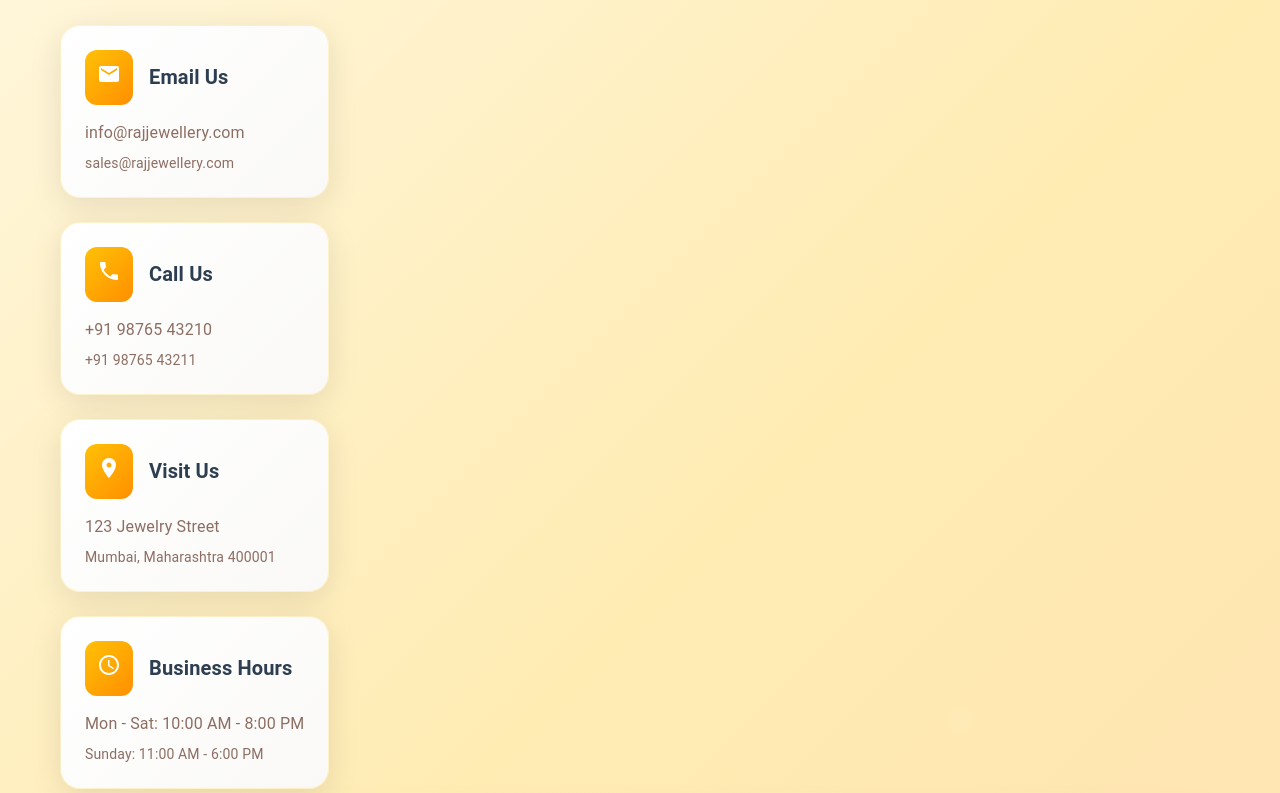
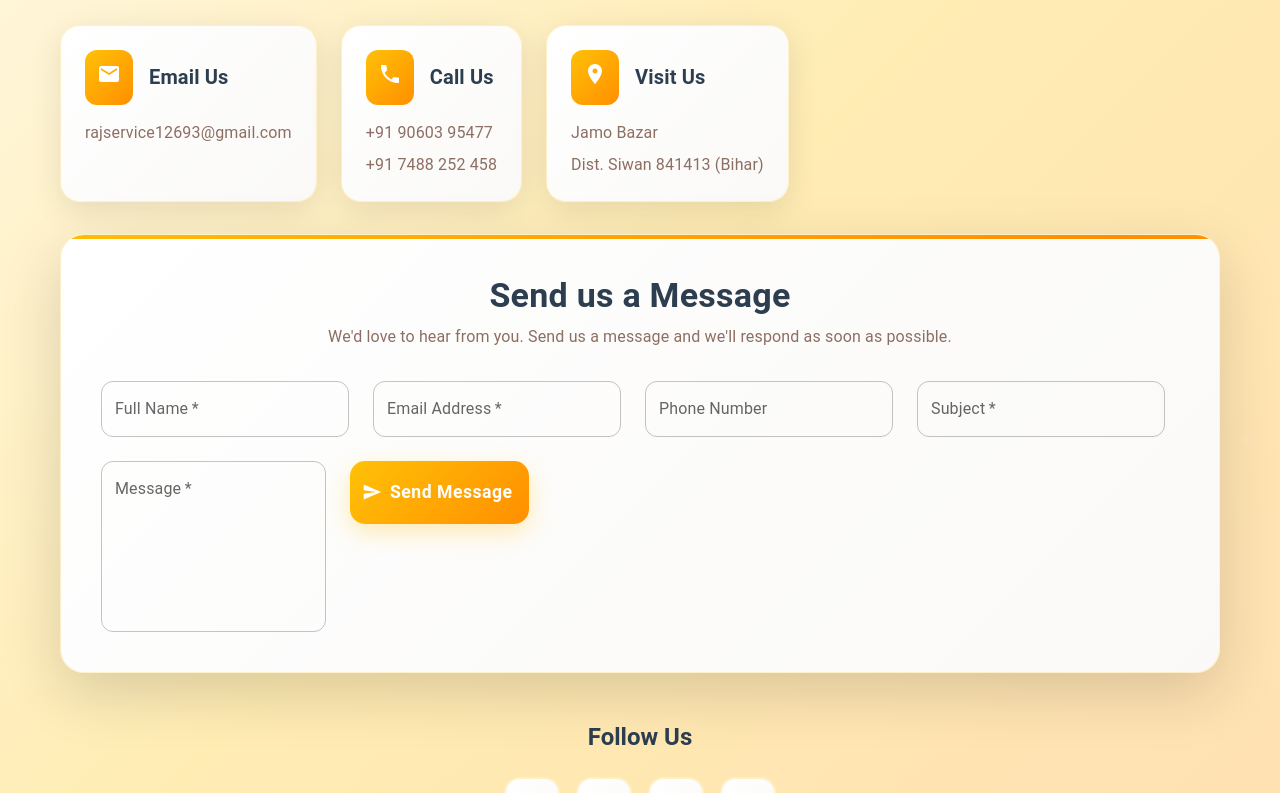
Before and after one commit to rajservice12693/raj-react-app, a React (Vite) app: page /contact in a window 1280 px wide. Shown: the part 240-1033 px from the top of the page. Built offline with nearby package versions, Linux system fonts and the light colour scheme.

Commit message:
Contact and home page redirect

```diff
--- a/src/components/common/ItemCard.tsx
+++ b/src/components/common/ItemCard.tsx
@@ -19,13 +19,12 @@ const ItemCard = ({ item }: { item: any }) => {
       interval = setInterval(() => {
         setCurrentImageIndex((prev) => {
           const next = (prev + 1) % item.images.length;
-          console.log('Auto-playing to image:', next);
+          // console.log('Auto-playing to image:', next);
           return next;
         });
       }, 1500); // Faster auto-play for better UX
-    } else {
-      console.log('Stopping carousel auto-play');
     }
+
 
     return () => {
       if (interval) {
--- a/src/components/common/Logo.tsx
+++ b/src/components/common/Logo.tsx
@@ -1,5 +1,7 @@
 import React from "react";
 import { Box, Typography } from "@mui/material";
+import { useNavigate } from "react-router-dom";
+import { useAuth } from "../../contexts/AuthContext";
 
 interface LogoProps {
   size?: "small" | "medium" | "large";
@@ -12,8 +14,17 @@ const Logo: React.FC<LogoProps> = ({
   size = "medium",
   showSubtitle = true,
   subtitle = "Rohit Alankar Jewellers",
-  variant = "header"
+  variant = "header",
 }) => {
+  const navigate = useNavigate();
+  const { isAuthenticated } = useAuth();
+
+  const navigateWithoutAuth = () => {
+    if (!isAuthenticated) {
+      navigate("/");
+    }
+  };
+
   const getSizeConfig = () => {
     switch (size) {
       case "small":
@@ -21,21 +32,21 @@ const Logo: React.FC<LogoProps> = ({
           fontSize: "16px",
           diamondSize: { width: "20px", height: "24px" },
           diamondFontSize: "8px",
-          subtitleFontSize: "9px"
+          subtitleFontSize: "9px",
         };
       case "large":
         return {
           fontSize: "32px",
           diamondSize: { width: "36px", height: "40px" },
           diamondFontSize: "16px",
-          subtitleFontSize: "11px"
+          subtitleFontSize: "11px",
         };
       default: // medium
         return {
           fontSize: "28px",
           diamondSize: { width: "28px", height: "32px" },
           diamondFontSize: "12px",
-          subtitleFontSize: "11px"
+          subtitleFontSize: "11px",
         };
     }
   };
@@ -46,19 +57,19 @@ const Logo: React.FC<LogoProps> = ({
         return {
           textColor: "#5d4037",
           textShadow: "2px 2px 4px rgba(0,0,0,0.2)",
-          subtitleColor: "#8d6e63"
+          subtitleColor: "#8d6e63",
         };
       case "admin":
         return {
           textColor: "#1a1a1a",
           textShadow: "3px 3px 6px rgba(0,0,0,0.3)",
-          subtitleColor: "rgba(0, 0, 0, 0.8)"
+          subtitleColor: "rgba(0, 0, 0, 0.8)",
         };
       default: // header
         return {
           textColor: "#2c3e50",
           textShadow: "2px 2px 4px rgba(0,0,0,0.1)",
-          subtitleColor: "#8d6e63"
+          subtitleColor: "#8d6e63",
         };
     }
   };
@@ -67,36 +78,46 @@ const Logo: React.FC<LogoProps> = ({
   const variantStyles = getVariantStyles();
 
   return (
-    <Box sx={{
+    <Box
+      sx={{
         display: "flex",
         alignItems: "center",
         gap: "12px",
-      '@media (max-width: 480px)': {
-        flexDirection: 'column',
-        alignItems: 'flex-start',
-        gap: '4px'
-      }
-    }}>
-      <Box sx={{
+        "@media (max-width: 480px)": {
+          flexDirection: "column",
+          alignItems: "flex-start",
+          gap: "4px",
+        },
+      }}
+    >
+      <Box
+        onClick={() => navigateWithoutAuth()}
+        sx={{
           display: "flex",
           alignItems: "center",
           gap: "0px",
+          cursor: isAuthenticated ? "default" : "pointer",
           position: "relative",
-        '@media (max-width: 768px)': {
-          gap: "-2px"
-        }
-      }}>
+          "@media (max-width: 768px)": {
+            gap: "-2px",
+          },
+        }}
+      >
         {/* R Letter */}
-        <Box sx={{
+        <Box
+          sx={{
             fontWeight: "900",
             fontSize: sizeConfig.fontSize,
-          '@media (max-width: 768px)': {
-            fontSize: size === "large" ? "28px" : size === "small" ? "14px" : "24px"
+            "@media (max-width: 768px)": {
+              fontSize:
+                size === "large" ? "28px" : size === "small" ? "14px" : "24px",
             },
-          '@media (max-width: 480px)': {
-            fontSize: size === "large" ? "24px" : size === "small" ? "12px" : "20px"
+            "@media (max-width: 480px)": {
+              fontSize:
+                size === "large" ? "24px" : size === "small" ? "12px" : "20px",
             },
-          background: variant === "admin"
+            background:
+              variant === "admin"
                 ? "linear-gradient(135deg, #1a1a1a 0%, #2c2c2c 50%, #1a1a1a 100%)"
                 : "linear-gradient(135deg, #2c3e50 0%, #34495e 100%)",
             backgroundClip: "text",
@@ -117,14 +138,16 @@ const Logo: React.FC<LogoProps> = ({
               WebkitBackgroundClip: "text",
               WebkitTextFillColor: "transparent",
               opacity: variant === "admin" ? 0.3 : 0.4,
-            zIndex: -1
-          }
-        }}>
+              zIndex: -1,
+            },
+          }}
+        >
           R
         </Box>
 
         {/* Diamond A - Angular Shape */}
-        <Box sx={{
+        <Box
+          sx={{
             position: "relative",
             display: "flex",
             alignItems: "center",
@@ -132,31 +155,38 @@ const Logo: React.FC<LogoProps> = ({
             width: sizeConfig.diamondSize.width,
             height: sizeConfig.diamondSize.height,
             margin: "0 -2px",
-          zIndex: 2
-        }}>
+            zIndex: 2,
+          }}
+        >
           {/* Outer glow - A shape */}
-          <Box sx={{
+          <Box
+            sx={{
               position: "absolute",
               top: "-2px",
               left: "-2px",
               right: "-2px",
               bottom: "-2px",
-            background: "linear-gradient(45deg, #ffc107, #ff8f00, #ffb300, #ffc107)",
+              background:
+                "linear-gradient(45deg, #ffc107, #ff8f00, #ffb300, #ffc107)",
               clipPath: "polygon(50% 0%, 0% 100%, 100% 100%)",
-            opacity: 0.7
-          }} />
+              opacity: 0.7,
+            }}
+          />
 
           {/* Main diamond container - A shape */}
-          <Box sx={{
+          <Box
+            sx={{
               position: "relative",
               width: "100%",
               height: "100%",
-            background: "linear-gradient(135deg, #ffc107 0%, #ff8f00 50%, #ffb300 100%)",
+              background:
+                "linear-gradient(135deg, #ffc107 0%, #ff8f00 50%, #ffb300 100%)",
               clipPath: "polygon(50% 0%, 0% 100%, 100% 100%)",
               display: "flex",
               alignItems: "center",
               justifyContent: "center",
-            boxShadow: "0 4px 20px rgba(255, 193, 7, 0.6), inset 0 2px 4px rgba(255, 255, 255, 0.3)",
+              boxShadow:
+                "0 4px 20px rgba(255, 193, 7, 0.6), inset 0 2px 4px rgba(255, 255, 255, 0.3)",
               border: "2px solid rgba(255, 255, 255, 0.2)",
               zIndex: 1,
               "&::before": {
@@ -166,34 +196,42 @@ const Logo: React.FC<LogoProps> = ({
                 left: "2px",
                 right: "2px",
                 bottom: "2px",
-              background: "linear-gradient(135deg, rgba(255, 255, 255, 0.9) 0%, rgba(255, 255, 255, 0.6) 100%)",
+                background:
+                  "linear-gradient(135deg, rgba(255, 255, 255, 0.9) 0%, rgba(255, 255, 255, 0.6) 100%)",
                 clipPath: "polygon(50% 0%, 0% 100%, 100% 100%)",
-              zIndex: 1
-            }
-          }}>
-            <Box sx={{
+                zIndex: 1,
+              },
+            }}
+          >
+            <Box
+              sx={{
                 fontSize: sizeConfig.diamondFontSize,
                 zIndex: 2,
                 position: "relative",
                 filter: "drop-shadow(1px 1px 2px rgba(0,0,0,0.3))",
-              transform: "translateY(-2px)"
-            }}>
+                transform: "translateY(-2px)",
+              }}
+            >
               💎
             </Box>
           </Box>
         </Box>
 
         {/* J Letter */}
-        <Box sx={{
+        <Box
+          sx={{
             fontWeight: "900",
             fontSize: sizeConfig.fontSize,
-          '@media (max-width: 768px)': {
-            fontSize: size === "large" ? "28px" : size === "small" ? "14px" : "24px"
+            "@media (max-width: 768px)": {
+              fontSize:
+                size === "large" ? "28px" : size === "small" ? "14px" : "24px",
             },
-          '@media (max-width: 480px)': {
-            fontSize: size === "large" ? "24px" : size === "small" ? "12px" : "20px"
+            "@media (max-width: 480px)": {
+              fontSize:
+                size === "large" ? "24px" : size === "small" ? "12px" : "20px",
             },
-          background: variant === "admin"
+            background:
+              variant === "admin"
                 ? "linear-gradient(135deg, #1a1a1a 0%, #2c2c2c 50%, #1a1a1a 100%)"
                 : "linear-gradient(135deg, #2c3e50 0%, #34495e 100%)",
             backgroundClip: "text",
@@ -214,20 +252,23 @@ const Logo: React.FC<LogoProps> = ({
               WebkitBackgroundClip: "text",
               WebkitTextFillColor: "transparent",
               opacity: variant === "admin" ? 0.3 : 0.4,
-            zIndex: -1
-          }
-        }}>
+              zIndex: -1,
+            },
+          }}
+        >
           J
         </Box>
       </Box>
 
       {showSubtitle && (
-        <Box sx={{
+        <Box
+          sx={{
             display: "flex",
             flexDirection: "column",
             alignItems: "flex-start",
-          gap: "2px"
-        }}>
+            gap: "2px",
+          }}
+        >
           <Typography
             variant="caption"
             sx={{
@@ -237,20 +278,23 @@ const Logo: React.FC<LogoProps> = ({
               letterSpacing: "0.5px",
               textTransform: "uppercase",
               fontStyle: variant === "sidebar" ? "italic" : "normal",
-              '@media (max-width: 480px)': {
-                fontSize: size === "small" ? "8px" : "9px"
-              }
+              "@media (max-width: 480px)": {
+                fontSize: size === "small" ? "8px" : "9px",
+              },
             }}
           >
             {subtitle}
           </Typography>
-          <Box sx={{
+          <Box
+            sx={{
               height: "2px",
               width: "100%",
-            background: "linear-gradient(90deg, #ffc107, #ff8f00, #ffb300, #ff8f00, #ffc107)",
+              background:
+                "linear-gradient(90deg, #ffc107, #ff8f00, #ffb300, #ff8f00, #ffc107)",
               borderRadius: "1px",
-            boxShadow: "0 1px 2px rgba(255, 193, 7, 0.3)"
-          }} />
+              boxShadow: "0 1px 2px rgba(255, 193, 7, 0.3)",
+            }}
+          />
         </Box>
       )}
     </Box>
--- a/src/components/pages/ContactPage.tsx
+++ b/src/components/pages/ContactPage.tsx
@@ -123,13 +123,31 @@ const ContactPage: React.FC = () => {
           </Typography>
         </Box>
 
-        <Grid container spacing={4}>
-          {/* Contact Information */}
-          <Grid>
-            <Box sx={{ display: "flex", flexDirection: "column", gap: 3 }}>
-              {/* Contact Cards */}
+        <Grid container spacing={3} sx={{ mb: 4 }}>
+          {[
+            {
+              icon: <EmailIcon sx={{ color: "#fff", fontSize: 24 }} />,
+              title: "Email Us",
+              content: ["rajservice12693@gmail.com"],
+            },
+            {
+              icon: <PhoneIcon sx={{ color: "#fff", fontSize: 24 }} />,
+              title: "Call Us",
+              content: ["+91 90603 95477", "+91 7488 252 458"],
+            },
+            {
+              icon: <LocationIcon sx={{ color: "#fff", fontSize: 24 }} />,
+              title: "Visit Us",
+              content: ["Jamo Bazar", "Dist. Siwan 841413 (Bihar)"],
+            },
+            // Add more cards here if needed
+          ].map((item, index) => (
+            <Grid key={index}>
               <Card
                 sx={{
+                  height: "100%",
+                  display: "flex",
+                  flexDirection: "column",
                   background:
                     "linear-gradient(135deg, #ffffff 0%, #faf9f7 100%)",
                   borderRadius: "20px",
@@ -153,154 +171,34 @@ const ContactPage: React.FC = () => {
                         mr: 2,
                       }}
                     >
-                      <EmailIcon sx={{ color: "#fff", fontSize: 24 }} />
+                      {item.icon}
                     </Box>
                     <Typography
                       variant="h6"
                       sx={{ fontWeight: "600", color: "#2c3e50" }}
                     >
-                      Email Us
+                      {item.title}
                     </Typography>
                   </Box>
-                  <Typography variant="body1" sx={{ color: "#8d6e63", mb: 1 }}>
-                    info@rajjewellery.com
+                  {item.content.map((text, i) => (
+                    <Typography
+                      key={i}
+                      variant="body1"
+                      sx={{
+                        color: "#8d6e63",
+                        mb: i < item.content.length - 1 ? 1 : 0,
+                      }}
+                    >
+                      {text}
                     </Typography>
-                  <Typography variant="body2" sx={{ color: "#8d6e63" }}>
-                    sales@rajjewellery.com
-                  </Typography>
+                  ))}
                 </CardContent>
               </Card>
+            </Grid>
+          ))}
+        </Grid>
 
-              <Card
-                sx={{
-                  background:
-                    "linear-gradient(135deg, #ffffff 0%, #faf9f7 100%)",
-                  borderRadius: "20px",
-                  border: "1px solid rgba(255, 193, 7, 0.2)",
-                  boxShadow: "0 8px 32px rgba(0, 0, 0, 0.1)",
-                  transition: "all 0.3s ease",
-                  "&:hover": {
-                    transform: "translateY(-4px)",
-                    boxShadow: "0 12px 40px rgba(0, 0, 0, 0.15)",
-                  },
-                }}
-              >
-                <CardContent sx={{ p: 3 }}>
-                  <Box sx={{ display: "flex", alignItems: "center", mb: 2 }}>
-                    <Box
-                      sx={{
-                        p: 1.5,
-                        borderRadius: "12px",
-                        background:
-                          "linear-gradient(135deg, #ffc107 0%, #ff8f00 100%)",
-                        mr: 2,
-                      }}
-                    >
-                      <PhoneIcon sx={{ color: "#fff", fontSize: 24 }} />
-                    </Box>
-                    <Typography
-                      variant="h6"
-                      sx={{ fontWeight: "600", color: "#2c3e50" }}
-                    >
-                      Call Us
-                    </Typography>
-                  </Box>
-                  <Typography variant="body1" sx={{ color: "#8d6e63", mb: 1 }}>
-                    +91 98765 43210
-                  </Typography>
-                  <Typography variant="body2" sx={{ color: "#8d6e63" }}>
-                    +91 98765 43211
-                  </Typography>
-                </CardContent>
-              </Card>
-
-              <Card
-                sx={{
-                  background:
-                    "linear-gradient(135deg, #ffffff 0%, #faf9f7 100%)",
-                  borderRadius: "20px",
-                  border: "1px solid rgba(255, 193, 7, 0.2)",
-                  boxShadow: "0 8px 32px rgba(0, 0, 0, 0.1)",
-                  transition: "all 0.3s ease",
-                  "&:hover": {
-                    transform: "translateY(-4px)",
-                    boxShadow: "0 12px 40px rgba(0, 0, 0, 0.15)",
-                  },
-                }}
-              >
-                <CardContent sx={{ p: 3 }}>
-                  <Box sx={{ display: "flex", alignItems: "center", mb: 2 }}>
-                    <Box
-                      sx={{
-                        p: 1.5,
-                        borderRadius: "12px",
-                        background:
-                          "linear-gradient(135deg, #ffc107 0%, #ff8f00 100%)",
-                        mr: 2,
-                      }}
-                    >
-                      <LocationIcon sx={{ color: "#fff", fontSize: 24 }} />
-                    </Box>
-                    <Typography
-                      variant="h6"
-                      sx={{ fontWeight: "600", color: "#2c3e50" }}
-                    >
-                      Visit Us
-                    </Typography>
-                  </Box>
-                  <Typography variant="body1" sx={{ color: "#8d6e63", mb: 1 }}>
-                    123 Jewelry Street
-                  </Typography>
-                  <Typography variant="body2" sx={{ color: "#8d6e63" }}>
-                    Mumbai, Maharashtra 400001
-                  </Typography>
-                </CardContent>
-              </Card>
-
-              <Card
-                sx={{
-                  background:
-                    "linear-gradient(135deg, #ffffff 0%, #faf9f7 100%)",
-                  borderRadius: "20px",
-                  border: "1px solid rgba(255, 193, 7, 0.2)",
-                  boxShadow: "0 8px 32px rgba(0, 0, 0, 0.1)",
-                  transition: "all 0.3s ease",
-                  "&:hover": {
-                    transform: "translateY(-4px)",
-                    boxShadow: "0 12px 40px rgba(0, 0, 0, 0.15)",
-                  },
-                }}
-              >
-                <CardContent sx={{ p: 3 }}>
-                  <Box sx={{ display: "flex", alignItems: "center", mb: 2 }}>
-                    <Box
-                      sx={{
-                        p: 1.5,
-                        borderRadius: "12px",
-                        background:
-                          "linear-gradient(135deg, #ffc107 0%, #ff8f00 100%)",
-                        mr: 2,
-                      }}
-                    >
-                      <TimeIcon sx={{ color: "#fff", fontSize: 24 }} />
-                    </Box>
-                    <Typography
-                      variant="h6"
-                      sx={{ fontWeight: "600", color: "#2c3e50" }}
-                    >
-                      Business Hours
-                    </Typography>
-                  </Box>
-                  <Typography variant="body1" sx={{ color: "#8d6e63", mb: 1 }}>
-                    Mon - Sat: 10:00 AM - 8:00 PM
-                  </Typography>
-                  <Typography variant="body2" sx={{ color: "#8d6e63" }}>
-                    Sunday: 11:00 AM - 6:00 PM
-                  </Typography>
-                </CardContent>
-              </Card>
-            </Box>
-          </Grid>
+        {/* _______________________________________________________________________________ */}
 
         {/* Contact Form */}
         <Grid>
@@ -347,8 +245,8 @@ const ContactPage: React.FC = () => {
                 textAlign: "center",
               }}
             >
-                We'd love to hear from you. Send us a message and we'll respond
-                as soon as possible.
+              We'd love to hear from you. Send us a message and we'll respond as
+              soon as possible.
             </Typography>
 
             <form onSubmit={handleSubmit}>
@@ -471,7 +369,6 @@ const ContactPage: React.FC = () => {
             </form>
           </Paper>
         </Grid>
-        </Grid>
 
         {/* Social Media Section */}
         <Box sx={{ textAlign: "center", mt: 6 }}>
--- a/src/layout/Header.tsx
+++ b/src/layout/Header.tsx
@@ -145,7 +145,7 @@ const HeaderGuest: React.FC<HeaderGuestProps> = ({ onLoginClick }) => {
             gap: "10px"
           }
         }}>
-          <Button
+          {/* <Button
             sx={{
               color: "#5d4037",
               fontSize: "14px",
@@ -167,7 +167,7 @@ const HeaderGuest: React.FC<HeaderGuestProps> = ({ onLoginClick }) => {
             }}
           >
             More
-          </Button>
+          </Button> */}
 
           <Button
             variant="contained"
```
Lines whose indentation alone changed are shown as unchanged.
